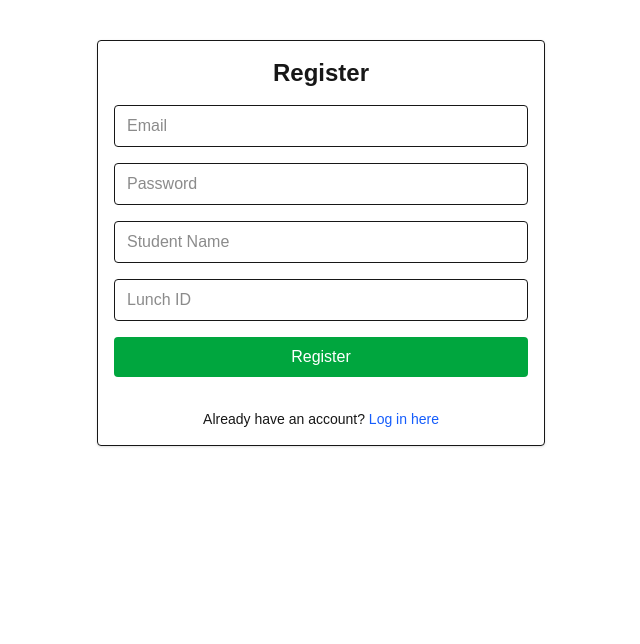
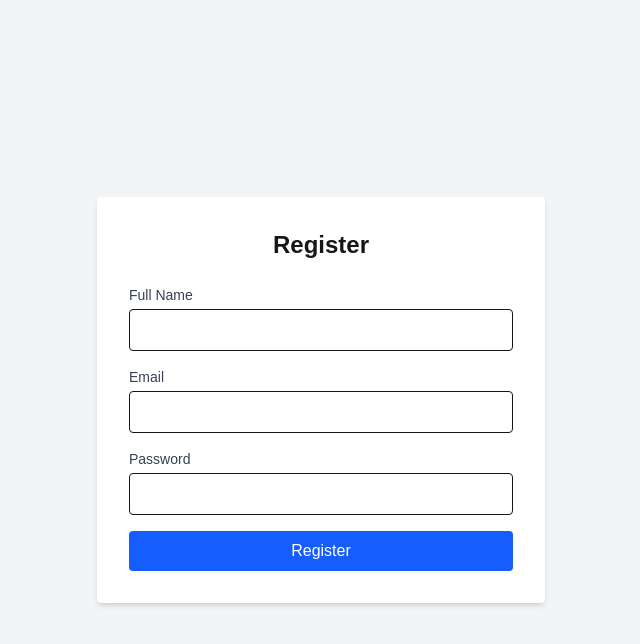
Before and after one commit to Tfauves/communityLunchPail, a Next.js app: page /auth/register in a window 1280 px wide. Shown: the top 644 px of the page, without its empty margins (319-959 px from the left). Built offline with nearby package versions, Linux system fonts and the light colour scheme; no server answers.

Commit message:
register|login|logout|persisting user info in db

```diff
--- a/app/auth/login/page.js
+++ b/app/auth/login/page.js
@@ -73,8 +73,8 @@ export default function LoginPage() {
 
       <p className="text-center text-sm mt-4">
         Don't have an account?{" "}
-        <Link href="/auth/register" legacyBehavior>
-          <a className="text-blue-600 hover:underline">Register here</a>
+        <Link href="/auth/register" className="text-blue-600 hover:underline">
+          Register here
         </Link>
       </p>
     </form>
--- a/app/auth/register/page.js
+++ b/app/auth/register/page.js
@@ -1,122 +1,124 @@
 "use client";
 
 import { useState } from "react";
+import { useRouter } from "next/navigation";
+import { auth, db } from "@/firebaseConfig";
 import { createUserWithEmailAndPassword } from "firebase/auth";
-import { auth, db } from "@/firebaseConfig";
-import { doc, setDoc } from "firebase/firestore";
-import { useRouter } from "next/navigation";
-import Link from "next/link";
+import { doc, setDoc, collection, serverTimestamp } from "firebase/firestore";
 
 export default function RegisterPage() {
+  const [name, setName] = useState("");
   const [email, setEmail] = useState("");
   const [password, setPassword] = useState("");
-  const [studentName, setStudentName] = useState("");
-  const [lunchId, setLunchId] = useState("");
   const [error, setError] = useState(null);
   const [loading, setLoading] = useState(false);
   const router = useRouter();
 
-  const handleRegister = async (e) => {
+  // Generate a random ID for lunchId
+  const generateLunchId = () => doc(collection(db, "students")).id;
+
+  const handleSubmit = async (e) => {
     e.preventDefault();
     setError(null);
-
-    if (!studentName.trim() || !lunchId.trim()) {
-      setError("Please fill in all fields.");
-      return;
-    }
-
     setLoading(true);
 
     try {
-      const userCred = await createUserWithEmailAndPassword(
+      // 1. Create user with Firebase Auth
+      const userCredential = await createUserWithEmailAndPassword(
         auth,
         email,
         password
       );
+      const user = userCredential.user;
 
-      await setDoc(doc(db, "students", userCred.user.uid), {
-        name: studentName.trim(),
-        lunchId: lunchId.trim(),
+      // 2. Generate lunchId
+      const lunchId = generateLunchId();
+
+      // 3. Create student document
+      await setDoc(doc(db, "students", user.uid), {
+        name,
+        email,
+        lunchId,
+        createdAt: serverTimestamp(),
       });
 
+      // 4. Redirect
       router.push("/dashboard");
     } catch (err) {
-      setError(err.message || "Registration failed.");
-      console.error("Registration error:", err);
-    } finally {
+      console.error("Registration error:", err.message);
+      setError("Failed to register: " + err.message);
       setLoading(false);
     }
   };
 
   return (
-    <form
-      onSubmit={handleRegister}
-      className="max-w-md mx-auto mt-10 space-y-4 p-4 border rounded shadow"
+    <div className="min-h-screen bg-gray-100 flex flex-col items-center justify-center px-4">
+      <div className="bg-white p-8 rounded shadow-md max-w-md w-full">
+        <h1 className="text-2xl font-bold mb-6 text-center">Register</h1>
+
+        <form onSubmit={handleSubmit} className="space-y-4">
+          <div>
+            <label
+              htmlFor="name"
+              className="block text-sm font-medium text-gray-700"
             >
-      <h2 className="text-2xl font-bold text-center">Register</h2>
+              Full Name
+            </label>
+            <input
+              type="text"
+              id="name"
+              value={name}
+              onChange={(e) => setName(e.target.value)}
+              required
+              className="mt-1 w-full border p-2 rounded focus:ring focus:ring-blue-500"
+            />
+          </div>
 
-      {error && <p className="text-red-600 text-center">{error}</p>}
-
+          <div>
+            <label
+              htmlFor="email"
+              className="block text-sm font-medium text-gray-700"
+            >
+              Email
+            </label>
             <input
               type="email"
+              id="email"
               value={email}
               onChange={(e) => setEmail(e.target.value)}
-        placeholder="Email"
               required
-        className="w-full border px-3 py-2 rounded"
-        disabled={loading}
-        autoComplete="email"
+              className="mt-1 w-full border p-2 rounded focus:ring focus:ring-blue-500"
             />
+          </div>
 
+          <div>
+            <label
+              htmlFor="password"
+              className="block text-sm font-medium text-gray-700"
+            >
+              Password
+            </label>
             <input
               type="password"
+              id="password"
               value={password}
               onChange={(e) => setPassword(e.target.value)}
-        placeholder="Password"
               required
-        className="w-full border px-3 py-2 rounded"
-        disabled={loading}
-        autoComplete="new-password"
+              className="mt-1 w-full border p-2 rounded focus:ring focus:ring-blue-500"
             />
-
-      <input
-        type="text"
-        value={studentName}
-        onChange={(e) => setStudentName(e.target.value)}
-        placeholder="Student Name"
-        required
-        className="w-full border px-3 py-2 rounded"
-        disabled={loading}
-      />
-
-      <input
-        type="text"
-        value={lunchId}
-        onChange={(e) => setLunchId(e.target.value)}
-        placeholder="Lunch ID"
-        required
-        className="w-full border px-3 py-2 rounded"
-        disabled={loading}
-      />
+          </div>
 
           <button
             type="submit"
-        className={`w-full py-2 rounded text-white ${
-          loading
-            ? "bg-green-400 cursor-not-allowed"
-            : "bg-green-600 hover:bg-green-700"
-        }`}
             disabled={loading}
+            className="w-full bg-blue-600 text-white py-2 px-4 rounded hover:bg-blue-700 transition"
           >
             {loading ? "Registering..." : "Register"}
           </button>
 
-      <p className="text-center text-sm mt-4">
-        Already have an account?{" "}
-        <Link href="/auth/login" className="text-blue-600 hover:underline">
-          Log in here
-        </Link>
-      </p>
+          {error && <p className="text-red-600 text-sm mt-2">{error}</p>}
         </form>
+      </div>
+    </div>
   );
 }
--- a/app/dashboard/page.js
+++ b/app/dashboard/page.js
@@ -25,8 +25,8 @@ export default function DashboardPage() {
         // Check for existing meal selection
         const docId = `${firebaseUser.uid}_${today}`;
         const selectionRef = doc(db, "mealSelections", docId);
+        try {
           const selectionSnap = await getDoc(selectionRef);
-
           if (selectionSnap.exists()) {
             const data = selectionSnap.data();
             setSelectionExists(true);
@@ -35,6 +35,10 @@ export default function DashboardPage() {
                 ? "✅ You selected: Needs Meal"
                 : "❌ You selected: Does Not Need Meal"
             );
+          }
+        } catch (err) {
+          console.error("Error checking meal selection:", err);
+          setStatus("⚠️ Unable to load today's selection.");
         }
       }
       setLoading(false);
```
Lines whose indentation alone changed are shown as unchanged.
